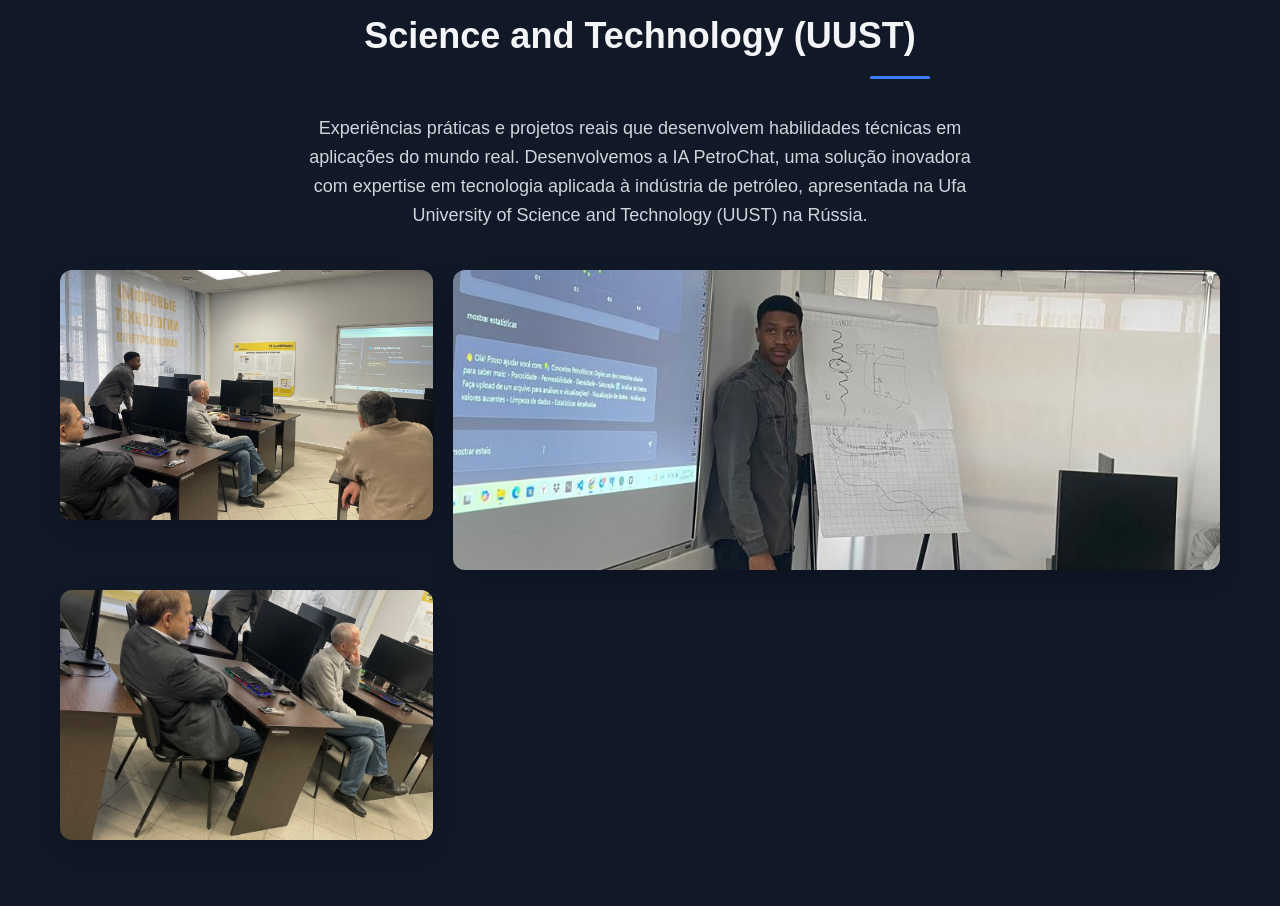
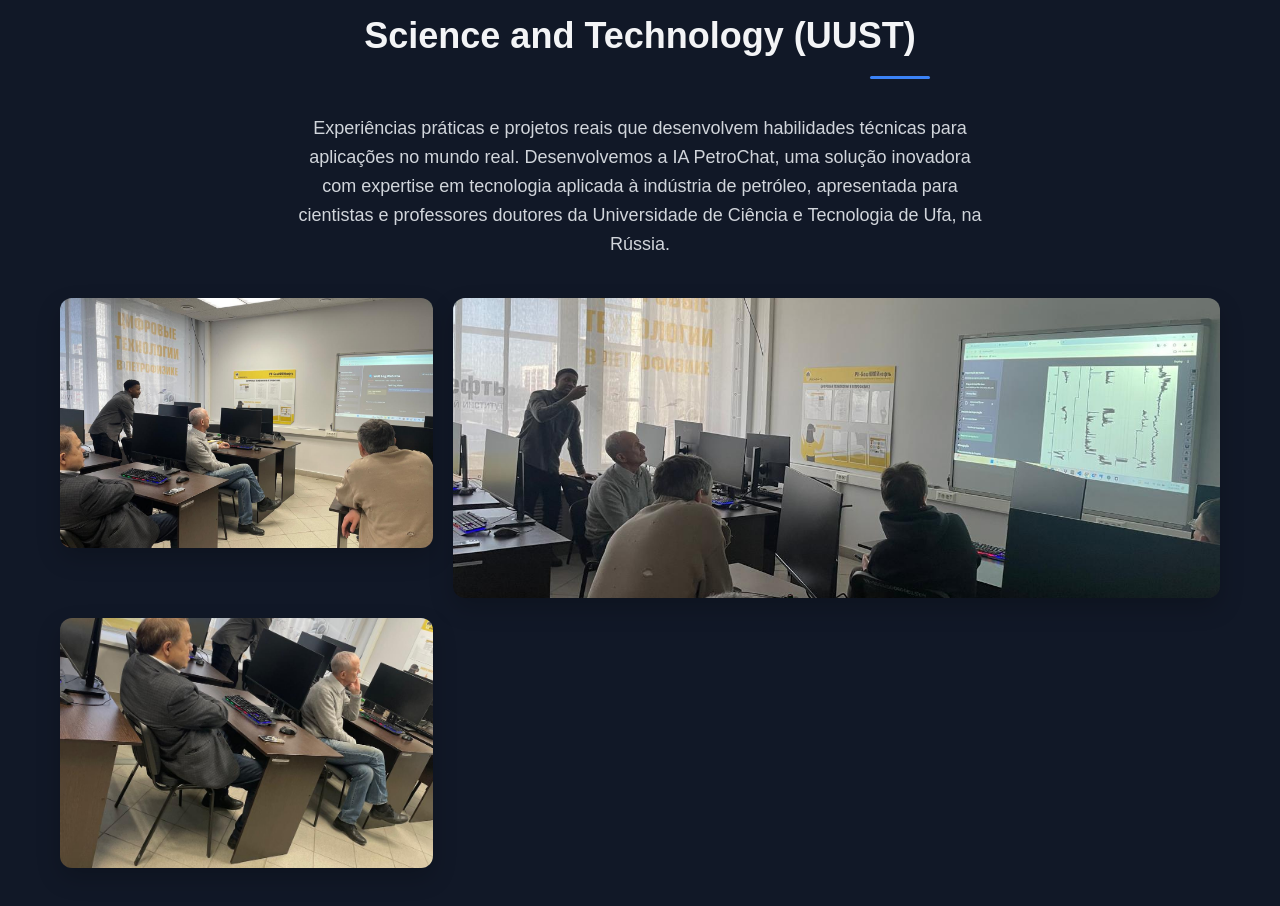
Before and after one commit to edmilsonpraia/oil, a React (Create React App) app: page /about in a window 1280 px wide. Shown: the part 4072-4978 px from the top of the page. Built offline with nearby package versions, Linux system fonts and the light colour scheme.

Commit message:
Atualiza formulário de contato para envio assíncrono

```diff
--- a/src/pages/AboutPage.js
+++ b/src/pages/AboutPage.js
@@ -16,7 +16,7 @@ import img006 from '../assets/images/imag03.jpg';
 // Imagens para a terceira galeria (nova seção)
 // Você pode substituir estas importações pelos caminhos das suas novas imagens
 import img007 from '../assets/images/4.jpg'; // Temporariamente reusando a mesma imagem
-import img008 from '../assets/images/7.jpg'; // Temporariamente reusando a mesma imagem
+import img008 from '../assets/images/8.jpeg'; // Temporariamente reusando a mesma imagem
 import img009 from '../assets/images/5.jpg'; // Temporariamente reusando a mesma imagem
 
 const AboutPage = () => {
@@ -229,7 +229,7 @@ const AboutPage = () => {
       <section id="gallery3" className={`gallery-section ${isVisible.gallery3 ? 'animate' : ''}`}>
         <div className="container">
           <h2 className="section-title">Apresentação da Inteligência PetroChat na Ufa University of Science and Technology (UUST)</h2>
-          <p className="section-subtitle">Experiências práticas e projetos reais que desenvolvem habilidades técnicas em aplicações do mundo real. Desenvolvemos a IA PetroChat, uma solução inovadora com expertise em tecnologia aplicada à indústria de petróleo, apresentada na Ufa University of Science and Technology (UUST) na Rússia.</p>
+          <p className="section-subtitle">Experiências práticas e projetos reais que desenvolvem habilidades técnicas para aplicações no mundo real. Desenvolvemos a IA PetroChat, uma solução inovadora com expertise em tecnologia aplicada à indústria de petróleo, apresentada para cientistas e professores doutores da Universidade de Ciência e Tecnologia de Ufa, na Rússia.</p>
 
           <div className="gallery-grid">
             <div className="gallery-item">
```
Also changed, not shown: src/assets/images/8.jpeg (added).
